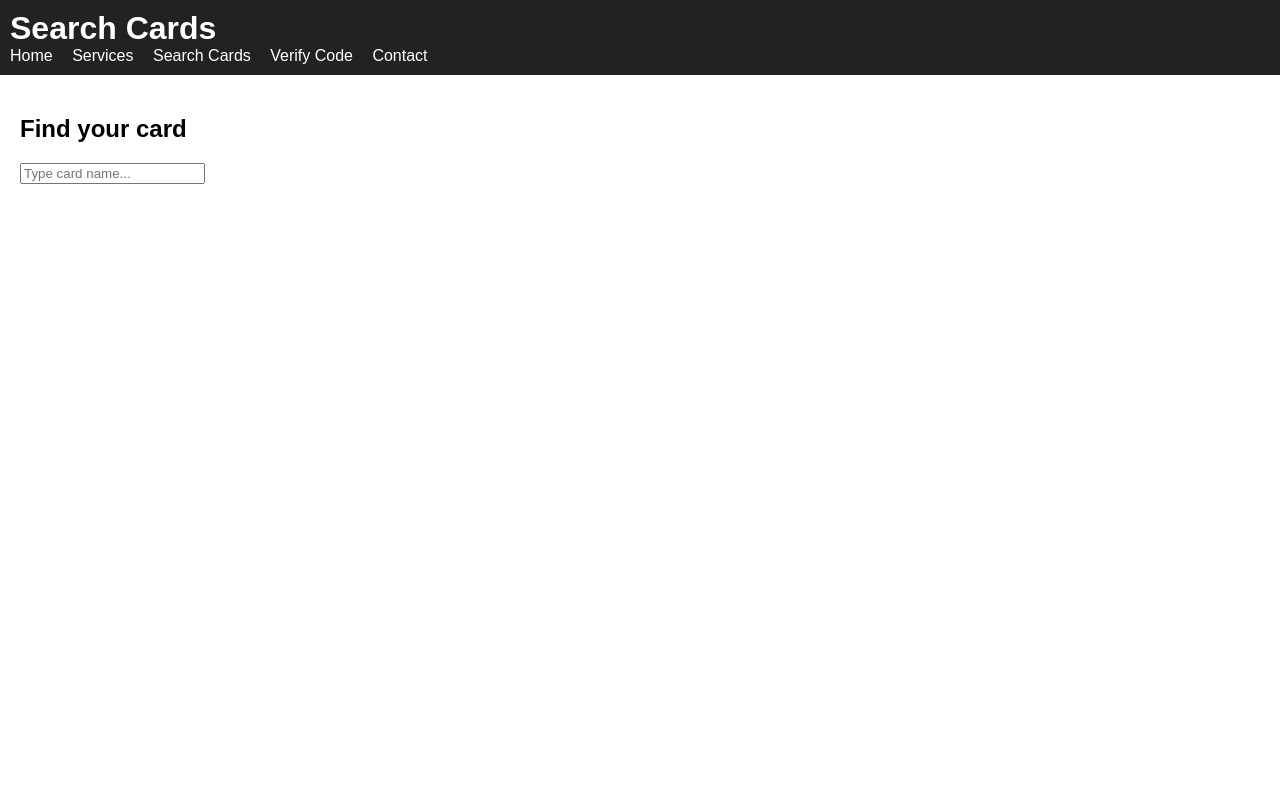
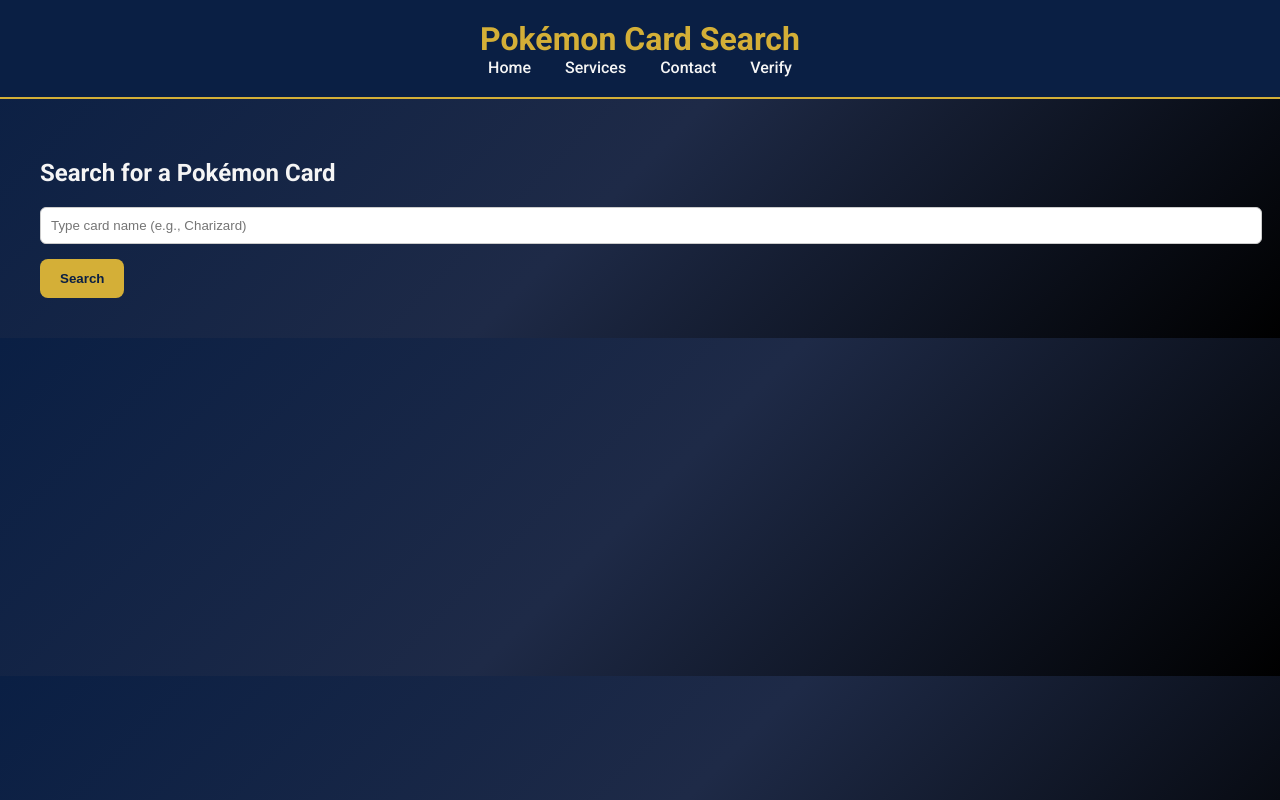
Before and after one commit to PocoRico/artigi, a plain HTML site: page search.html in a window 1280 px wide. Drawn offline with Linux system fonts and the light colour scheme.

Commit message:
Add files via upload

```diff
--- a/css/style.css
+++ b/css/style.css
@@ -1,31 +1,78 @@
+
+@import url('https://fonts.googleapis.com/css2?family=Roboto:wght@300;400;500;700&display=swap');
+
 body {
-  font-family: Arial, sans-serif;
-  margin: 0;
-  padding: 0;
+    font-family: 'Roboto', sans-serif;
+    margin: 0;
+    padding: 0;
+    background: linear-gradient(135deg, #0a1f44 0%, #1e2a47 50%, #000000 100%);
+    color: #f5f5f5;
 }
 
 header {
-  background: #222;
-  color: #fff;
-  padding: 10px;
+    background: #0a1f44;
+    padding: 20px;
+    text-align: center;
+    border-bottom: 2px solid #d4af37;
 }
 
 header h1 {
-  margin: 0;
+    color: #d4af37;
+    margin: 0;
+    font-weight: 700;
 }
 
 nav a {
-  color: white;
-  margin-right: 15px;
-  text-decoration: none;
+    color: #f5f5f5;
+    margin: 0 15px;
+    text-decoration: none;
+    font-weight: 500;
 }
 
-main {
-  padding: 20px;
+nav a:hover {
+    color: #d4af37;
 }
 
-footer {
-  background: #eee;
-  padding: 10px;
-  text-align: center;
+.container {
+    padding: 40px;
+    max-width: 1200px;
+    margin: auto;
 }
+
+.card {
+    background: rgba(255,255,255,0.05);
+    border: 1px solid rgba(255,255,255,0.1);
+    border-radius: 12px;
+    padding: 20px;
+    margin-bottom: 20px;
+    box-shadow: 0 4px 20px rgba(0,0,0,0.3);
+    transition: transform 0.3s ease;
+}
+
+.card:hover {
+    transform: translateY(-5px);
+}
+
+button {
+    background: #d4af37;
+    border: none;
+    color: #0a1f44;
+    padding: 12px 20px;
+    border-radius: 8px;
+    cursor: pointer;
+    font-weight: bold;
+    transition: background 0.3s ease, transform 0.2s ease;
+}
+
+button:hover {
+    background: #f5d76e;
+    transform: scale(1.05);
+}
+
+input, select {
+    padding: 10px;
+    border-radius: 6px;
+    border: 1px solid #ccc;
+    width: 100%;
+    margin-bottom: 15px;
+}
--- a/js/search.js
+++ b/js/search.js
@@ -1,10 +1,29 @@
-const cards = ["Charizard Base Set", "Charizard Team Rocket", "Pikachu Promo", "Mewtwo Base Set"];
 
-document.getElementById("cardSearch").addEventListener("input", function() {
-  const input = this.value.toLowerCase();
-  const suggestions = cards.filter(c => c.toLowerCase().includes(input));
+async function searchCard() {
+    const query = document.getElementById("cardSearch").value;
+    if (!query) return;
 
-  document.getElementById("suggestions").innerHTML = suggestions
-    .map(s => `<li>${s}</li>`)
-    .join("");
-});
+    const url = `https://api.pokemontcg.io/v2/cards?q=name:${query}`;
+    const response = await fetch(url);
+    const data = await response.json();
+
+    const resultsDiv = document.getElementById("results");
+    resultsDiv.innerHTML = "";
+
+    if (data.data.length === 0) {
+        resultsDiv.innerHTML = "<p>No cards found.</p>";
+        return;
+    }
+
+    data.data.slice(0, 5).forEach(card => {
+        const cardDiv = document.createElement("div");
+        cardDiv.className = "card";
+        cardDiv.innerHTML = `
+            <h3>${card.name}</h3>
+            <p>Set: ${card.set.name}</p>
+            <p>Number: ${card.number}</p>
+            <img src="${card.images.small}" alt="${card.name}" />
+        `;
+        resultsDiv.appendChild(cardDiv);
+    });
+}
--- a/search.html
+++ b/search.html
@@ -1,28 +1,30 @@
+
 <!DOCTYPE html>
 <html lang="en">
 <head>
   <meta charset="UTF-8">
   <meta name="viewport" content="width=device-width, initial-scale=1.0">
-  <title>Search Cards</title>
+  <title>Search Pokémon Cards</title>
   <link rel="stylesheet" href="css/style.css">
 </head>
 <body>
   <header>
-    <h1>Search Cards</h1>
+    <h1>Pokémon Card Search</h1>
     <nav>
       <a href="index.html">Home</a>
       <a href="services.html">Services</a>
-      <a href="search.html">Search Cards</a>
-      <a href="verify.html">Verify Code</a>
       <a href="contact.html">Contact</a>
+      <a href="verify.html">Verify</a>
     </nav>
   </header>
 
-  <main>
-    <h2>Find your card</h2>
-    <input type="text" id="cardSearch" placeholder="Type card name...">
-    <ul id="suggestions"></ul>
-  </main>
+  <div class="container">
+    <h2>Search for a Pokémon Card</h2>
+    <input type="text" id="cardSearch" placeholder="Type card name (e.g., Charizard)" />
+    <button onclick="searchCard()">Search</button>
+
+    <div id="results"></div>
+  </div>
 
   <script src="js/search.js"></script>
 </body>
```
